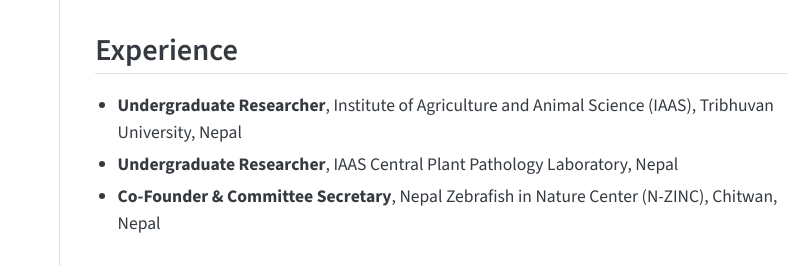
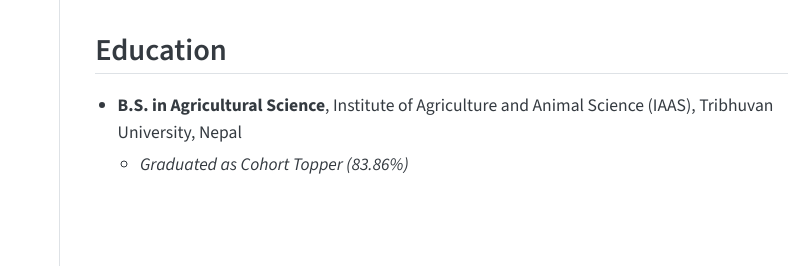
Before and after one commit to chapagainsujan/chapagainsujan.github.io, a plain HTML site: page index.html in a window 1280 px wide. Shown: the part 357-627 px from the top of the page, 476-1280 px from the left. Drawn offline with nearby package versions, Linux system fonts and the light colour scheme.

Commit message:
Remove experience section from index.html
Removed experience section from the about section.

```diff
--- a/index.html
+++ b/index.html
@@ -59,12 +59,6 @@
     <p>I am an <strong>Agricultural Researcher</strong> specializing in <strong>Agronomy</strong>, <strong>Plant Pathology</strong>, and <strong>Plant Breeding</strong>. My work focuses on integrating field phenotyping, stress physiology, multivariate statistics, and reproducible data workflows in <strong>R</strong> and <strong>Python</strong> to enhance crop productivity and resilience.</p>
     <p>My research experience includes evaluating drought physiological responses in cereal crops using sensors (NDVI, canopy temperature), assessing botanical extracts against fungal pathogens, and analyzing genetic diversity across landraces using linear mixed-effects models (REML/BLUP) and selection indices.</p>
 
-    <h2>Experience</h2>
-    <ul>
-      <li><strong>Undergraduate Researcher</strong>, Institute of Agriculture and Animal Science (IAAS), Tribhuvan University, Nepal</li>
-      <li><strong>Undergraduate Researcher</strong>, IAAS Central Plant Pathology Laboratory, Nepal</li>
-      <li><strong>Co-Founder &amp; Committee Secretary</strong>, Nepal Zebrafish in Nature Center (N-ZINC), Chitwan, Nepal</li>
-    </ul>
 
     <h2>Education</h2>
     <ul>
```
